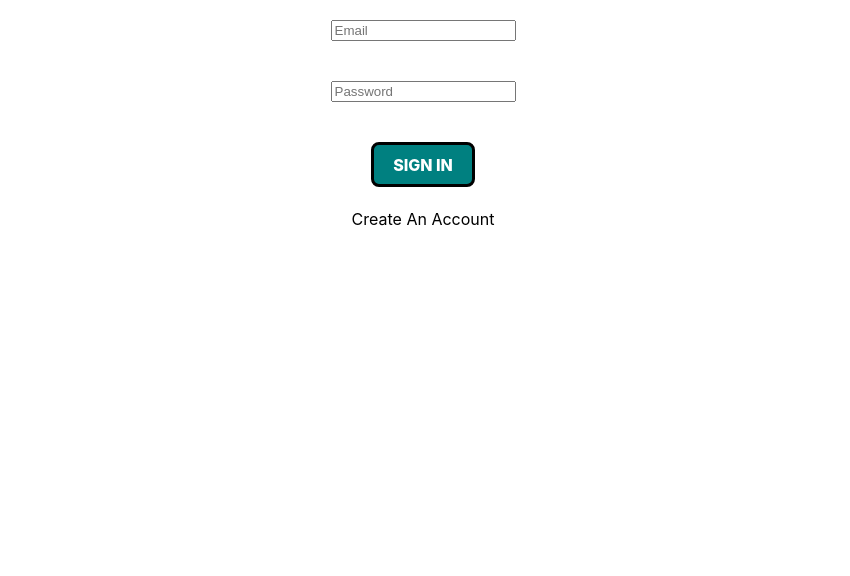
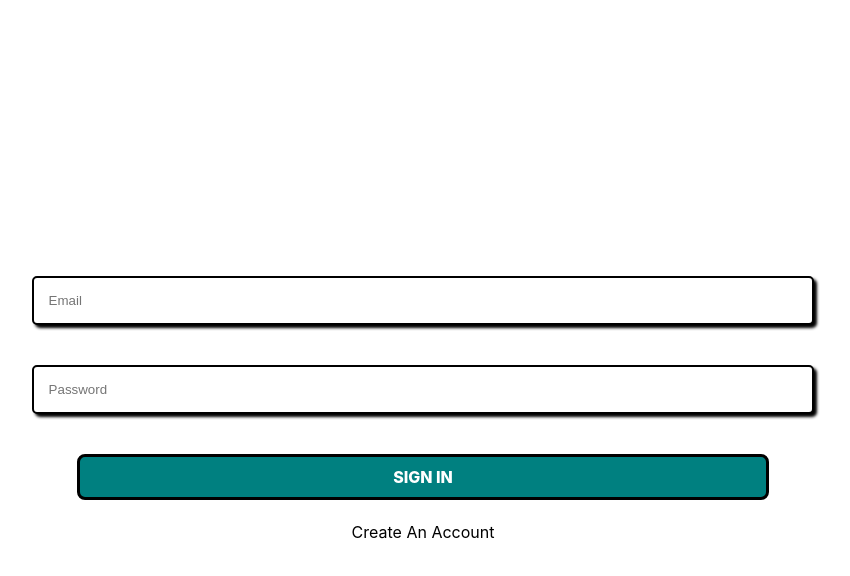
Before and after one commit to sebcyde/iTrack, a React (Vite) app in the folder iTrack/: page /login in a window 1280 px wide. Shown: the top 576 px of the page, without its empty margins (217-1067 px from the left). Built offline with nearby package versions, Linux system fonts and the light colour scheme; no server answers.

Commit message:
completed initial Portfolio DB sort and push

```diff
--- a/iTrack/src/Components/Portfolio/PortfolioPie.tsx
+++ b/iTrack/src/Components/Portfolio/PortfolioPie.tsx
@@ -1,27 +1,55 @@
-import React, { PureComponent, useEffect } from 'react';
+import React, { useEffect, useState } from 'react';
 import { PieChart, Pie, Sector, Cell, ResponsiveContainer } from 'recharts';
 
 type Props = { Portfolio: any | undefined; RTPortfolio: any | undefined };
 
 function compare(a: any, b: any) {
-	if (a.ticker < b.ticker) {
+	if (a.Ticker < b.Ticker) {
 		return -1;
 	}
-	if (a.ticker > b.ticker) {
+	if (a.Ticker > b.Ticker) {
+		return 1;
+	}
+	return 0;
+}
+
+function compareLive(a: any, b: any) {
+	if (
+		a.data['Global Quote']['01. symbol'] < b.data['Global Quote']['01. symbol']
+	) {
+		return -1;
+	}
+	if (
+		a.data['Global Quote']['01. symbol'] > b.data['Global Quote']['01. symbol']
+	) {
 		return 1;
 	}
 	return 0;
 }
 
 const PortfolioPie = (props: Props) => {
+	const [Portfolio, setPortfolio] = useState<any>();
+
 	useEffect(() => {
-		console.log('Portfolio:', props.Portfolio);
-		console.log('RT Portfolio:', props.RTPortfolio);
+		let SortedDBPortfolio = props.Portfolio?.sort(compare);
+		let SortedLivePortfolio = props.RTPortfolio.sort(compareLive);
+
+		console.log('Sorted Portfolio:', SortedDBPortfolio);
+		console.log('Sorted Live Portfolio:', SortedLivePortfolio);
+
+		let Port = SortedDBPortfolio.map((Stock: any, index: number) => ({
+			...SortedLivePortfolio[index].data['Global Quote'],
+			TotalPrice:
+				Stock.ShareCount *
+				+SortedLivePortfolio[index].data['Global Quote']['05. price'],
+		}));
+
+		setPortfolio(Port);
 	}, []);
 
-	// let SoretedLivePortfolio = props.RTPortfolio?.sort
-
-	// let Port = props.Portfolio?.map((Stock: any, index:number) => {{StockTicker: Stock.ShareCount *  }});
+	useEffect(() => {
+		if (Portfolio) console.log('Final Portfolio:', Portfolio);
+	}, [Portfolio]);
 
 	return (
 		<ResponsiveContainer width="100%" height="100%">
--- a/iTrack/src/Functions/PullPortfolio.ts
+++ b/iTrack/src/Functions/PullPortfolio.ts
@@ -1,6 +1,22 @@
 import axios from 'axios';
+import { doc, setDoc } from 'firebase/firestore';
+import { db } from '../Config/firebase';
 
-export const PullPortfolio = async (UserPortfolio: any) => {
+function compareLive(a: any, b: any) {
+	if (
+		a.data['Global Quote']['01. symbol'] < b.data['Global Quote']['01. symbol']
+	) {
+		return -1;
+	}
+	if (
+		a.data['Global Quote']['01. symbol'] > b.data['Global Quote']['01. symbol']
+	) {
+		return 1;
+	}
+	return 0;
+}
+
+export const PullPortfolio = async (UserObject: any, UserPortfolio: any) => {
 	let PulledPortfolio: any[] = [];
 	await Promise.all(
 		UserPortfolio.Portfolio.map(async (Stock: any, index: number) => {
@@ -10,5 +26,19 @@ export const PullPortfolio = async (UserPortfolio: any) => {
 			PulledPortfolio.push(TickerData);
 		})
 	);
+
+	// console.log('Pulled Portfolio Before Sort:', PulledPortfolio);
+
+	// let SortedDBPortfolio = PulledPortfolio.sort(compareLive).map(
+	// 	(Stock: any) => Stock.data['Global Quote']
+	// );
+	// console.log('Sorted Pulled Portfolio:', SortedDBPortfolio);
+
+	// await setDoc(doc(db, `Users/${UserObject.uid}/StockLists/AllLists`), {
+	// 	Portfolio: SortedDBPortfolio,
+	// });
+
+	// console.log('Pushed Sorted Portfolio to DB');
+
 	return PulledPortfolio;
 };
--- a/iTrack/src/Pages/AuthPages/SignUp.tsx
+++ b/iTrack/src/Pages/AuthPages/SignUp.tsx
@@ -2,6 +2,7 @@ import { useCreateUserWithEmailAndPassword } from 'react-firebase-hooks/auth';
 import React, { useState } from 'react';
 import { auth } from '../../Config/firebase';
 import { createUserDatabaseEntry } from '../../Functions/createUserDatabaseEntry';
+import { useNavigate } from 'react-router-dom';
 
 type Props = {};
 
@@ -11,6 +12,7 @@ const SignUp = (props: Props) => {
 	const [password, setPassword] = useState('');
 	const [userName, setuserName] = useState('');
 	const [email, setEmail] = useState('');
+	const navigate = useNavigate();
 
 	const CreateAccount = async () => {
 		const NewUser = await createUserWithEmailAndPassword(email, password);
@@ -48,6 +50,9 @@ const SignUp = (props: Props) => {
 				onChange={(e) => setPassword(e.target.value)}
 			/>
 			<button onClick={CreateAccount}>Register</button>
+			<a style={{ textAlign: 'center' }} onClick={() => navigate('/login')}>
+				Already have an account?
+			</a>
 		</div>
 	);
 };
--- a/iTrack/src/Pages/Portfolio/Portfolio.tsx
+++ b/iTrack/src/Pages/Portfolio/Portfolio.tsx
@@ -22,9 +22,7 @@ const Portfolio = () => {
 	);
 
 	const PopulateData = async () => {
-		const PortfolioData = await PullPortfolio(UserPortfolio?.data());
-		console.log('Portfolio Data:', UserPortfolio?.data());
-		console.log('RT Portfolio Data:', PortfolioData);
+		const PortfolioData = await PullPortfolio(user, UserPortfolio?.data());
 		setPortData(PortfolioData);
 	};
 
--- a/iTrack/src/Styles/AuthPages.scss
+++ b/iTrack/src/Styles/AuthPages.scss
@@ -1,12 +1,22 @@
 .AuthPage {
-	height: 100%;
-	width: 100%;
+	height: 100vh !important;
+	width: 90vw !important;
+	margin: auto;
 	display: flex;
 	flex-direction: column;
 	justify-content: center;
 	align-items: center;
 
 	input {
-		margin: 20px;
+		padding: 15px;
+		width: 65%;
+		margin: 20px auto;
+		border: 2px solid black;
+		border-radius: 5px;
+		box-shadow: 3px 3px 3px black;
+	}
+
+	button {
+		width: 60%;
 	}
 }
```
